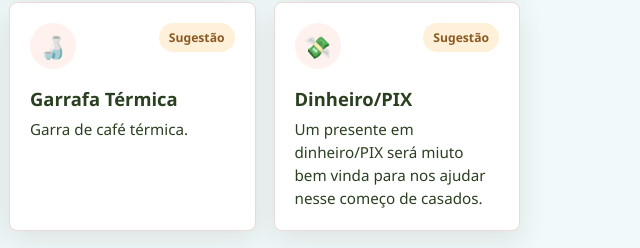
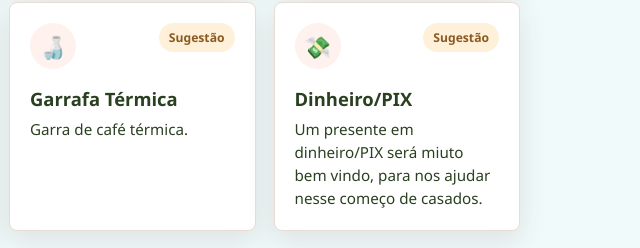
Before and after one commit to lucasrigobello/casamentoanaelucas, a plain HTML site: page index.html in a window 1280 px wide. Shown: the part 2261-2509 px from the top of the page, 640-1280 px from the left. Drawn offline with Linux system fonts and the light colour scheme.

```diff
--- a/index.html
+++ b/index.html
@@ -531,7 +531,7 @@
                 <div class="gift-status suggestion-status">Sugestão</div>
             </div>
             <h3 class="gift-title">Dinheiro/PIX</h3>
-            <p class="gift-description">Um presente em dinheiro/PIX será miuto bem vinda para nos ajudar nesse começo de casados.</p>
+            <p class="gift-description">Um presente em dinheiro/PIX será miuto bem vindo, para nos ajudar nesse começo de casados.</p>
         </article>
 
         <article class="gift-card suggestions-card">
```
